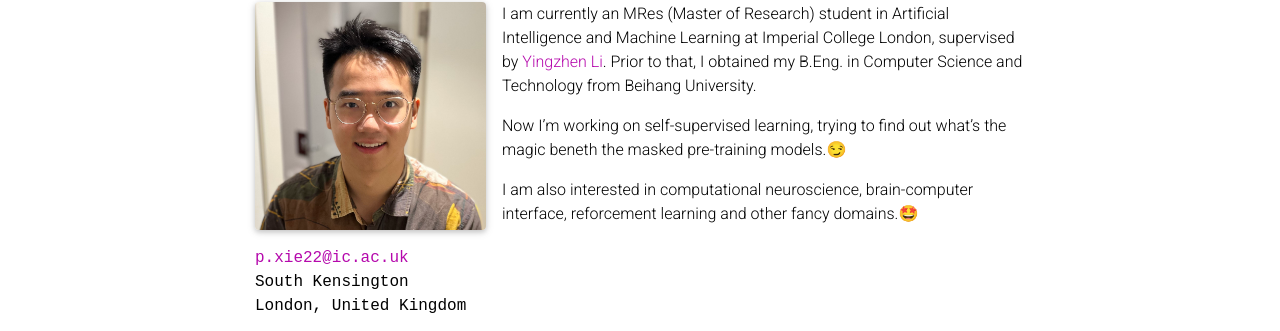
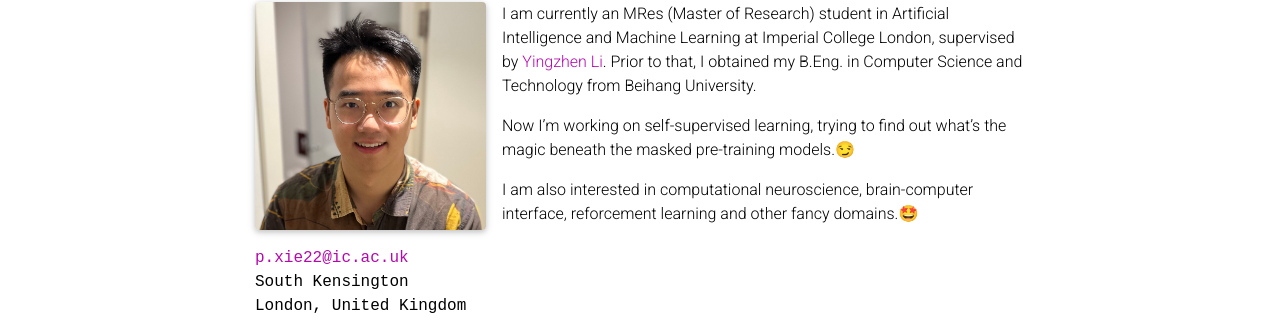
Before and after one commit to Mokoghost/mokoghost.github.io, a Jekyll site: the page built from _pages/about.md, in a window 1280 px wide. Shown: the part 198-529 px from the top of the page. Built offline with Jekyll 4.4.1, drawn with Linux system fonts in a browser that asks for light colours; full-size pictures stand in for the smaller copies a plugin makes; comment, search, counter and statistics services are not loaded; a style sheet for code colours, icons or effects is not loaded.

Commit message:
Update cv file, correct typos and replace favicon with my dog

```diff
--- a/_config.yml
+++ b/_config.yml
@@ -14,7 +14,7 @@
 keywords: jekyll, jekyll-theme, academic-website, portfolio-website  # add your own keywords or leave empty
 
 lang: en # the language of your site (for example: en, fr, cn, ru, etc.)
-icon: ⚛️  # the emoji used as the favicon (alternatively, provide image name in /assets/img/)
+icon: Peri.jpg  # the emoji used as the favicon (alternatively, provide image name in /assets/img/)
 
 url: https://mokoghost.github.io # the base hostname & protocol for your site
 baseurl:  # the subpath of your site, e.g. /blog/
--- a/_pages/about.md
+++ b/_pages/about.md
@@ -19,6 +19,6 @@
 
 I am currently an MRes (Master of Research) student in Artificial Intelligence and Machine Learning at Imperial College London, supervised by [Yingzhen Li](http://yingzhenli.net/). Prior to that, I obtained my B.Eng. in Computer Science and Technology from Beihang University.
 
-Now I'm working on self-supervised learning, trying to find out what's the magic beneth the masked pre-training models.😏
+Now I'm working on self-supervised learning, trying to find out what's the magic beneath the masked pre-training models.😏
 
 I am also interested in computational neuroscience, brain-computer interface, reforcement learning and other fancy domains.🤩
```
Also changed, not shown: _pages/cv.md (+1 -1 lines), assets/img/Peri.jpg (added), 2 other files.
